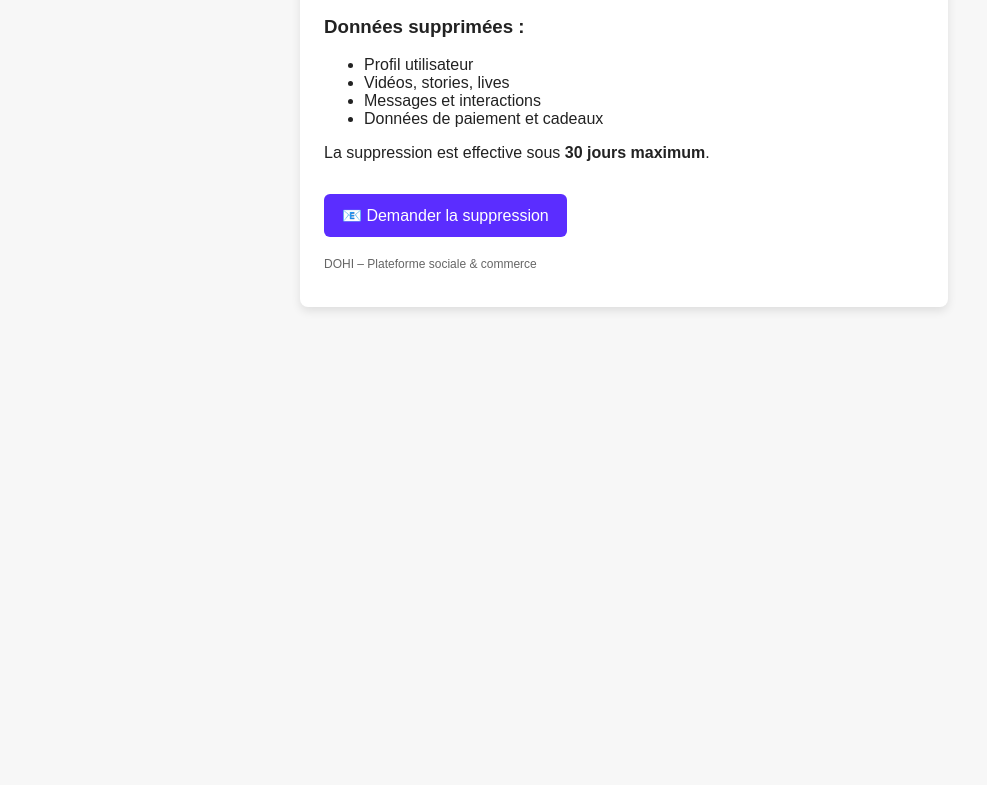
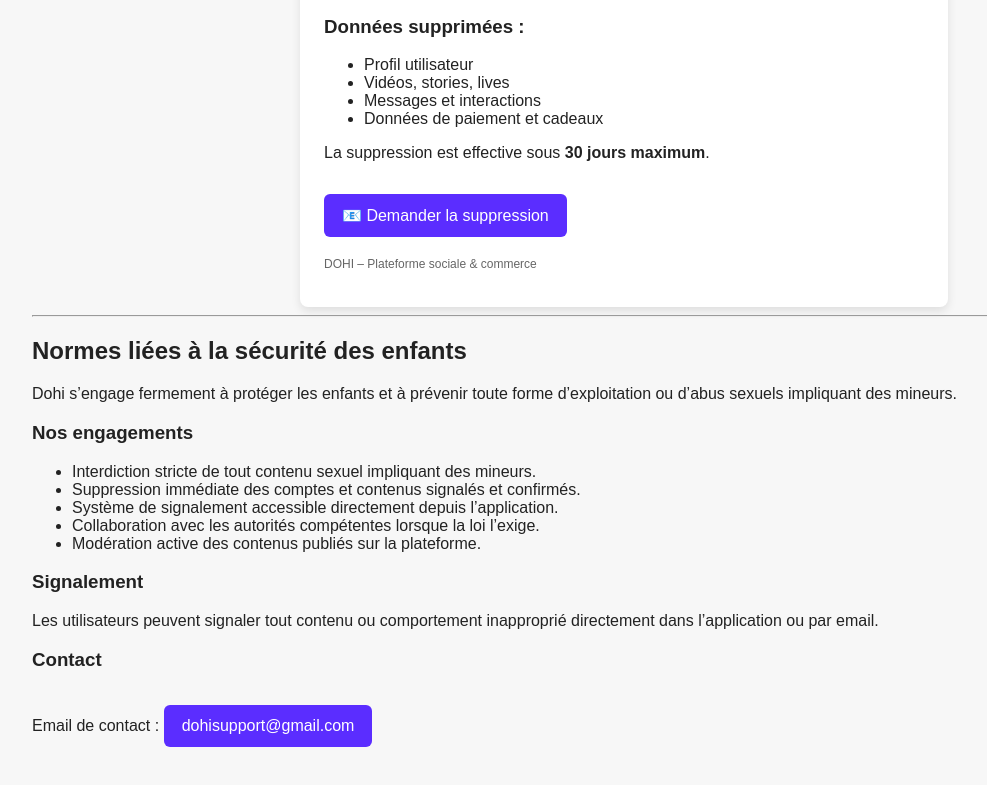
Before and after one commit to kaylasylla94-pixel/dohi-account-deletion, a plain HTML site: page index.html in a window 1280 px wide. Shown: the part 191-976 px from the top of the page, without its empty margins (16-1003 px from the left). Before the commit the page ends 800 px from the top, so only its background shows below. Drawn offline with Linux system fonts and the light colour scheme.

Commit message:
Update index.html

```diff
--- a/index.html
+++ b/index.html
@@ -60,5 +60,34 @@
       DOHI – Plateforme sociale & commerce
     </p>
   </div>
+  <hr>
+
+<h2>Normes liées à la sécurité des enfants</h2>
+
+<p>
+Dohi s’engage fermement à protéger les enfants et à prévenir toute forme
+d’exploitation ou d’abus sexuels impliquant des mineurs.
+</p>
+
+<h3>Nos engagements</h3>
+<ul>
+  <li>Interdiction stricte de tout contenu sexuel impliquant des mineurs.</li>
+  <li>Suppression immédiate des comptes et contenus signalés et confirmés.</li>
+  <li>Système de signalement accessible directement depuis l’application.</li>
+  <li>Collaboration avec les autorités compétentes lorsque la loi l’exige.</li>
+  <li>Modération active des contenus publiés sur la plateforme.</li>
+</ul>
+
+<h3>Signalement</h3>
+<p>
+Les utilisateurs peuvent signaler tout contenu ou comportement inapproprié
+directement dans l’application ou par email.
+</p>
+
+<h3>Contact</h3>
+<p>
+Email de contact : <a href="mailto:dohisupport@gmail.com">dohisupport@gmail.com</a>
+</p>
+
 </body>
 </html>
```
